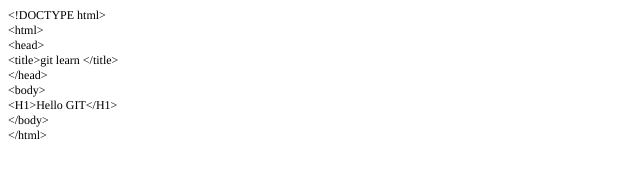
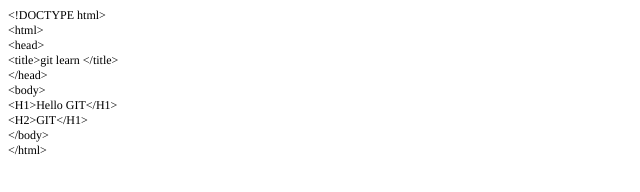
Before and after one commit to Backpacktrip/Git, a plain HTML site: page index.html in a window 1280 px wide. Shown: the full height of the page, 0-640 px from the left. Drawn offline with Linux system fonts and the light colour scheme.

Commit message:
newweb2.0

```diff
--- a/index.html
+++ b/index.html
@@ -19,6 +19,7 @@
 <p class="p1"><span class="s1">&lt;/head&gt;</span></p>
 <p class="p1"><span class="s1">&lt;body&gt;</span></p>
 <p class="p1"><span class="s1">&lt;H1&gt;Hello GIT&lt;/H1&gt;</span></p>
+<p class="p1"><span class="s1">&lt;H2&gt;GIT&lt;/H1&gt;</span></p>
 <p class="p1"><span class="s1">&lt;/body&gt;</span></p>
 <p class="p1"><span class="s1">&lt;/html&gt;</span></p>
 </body>
```
